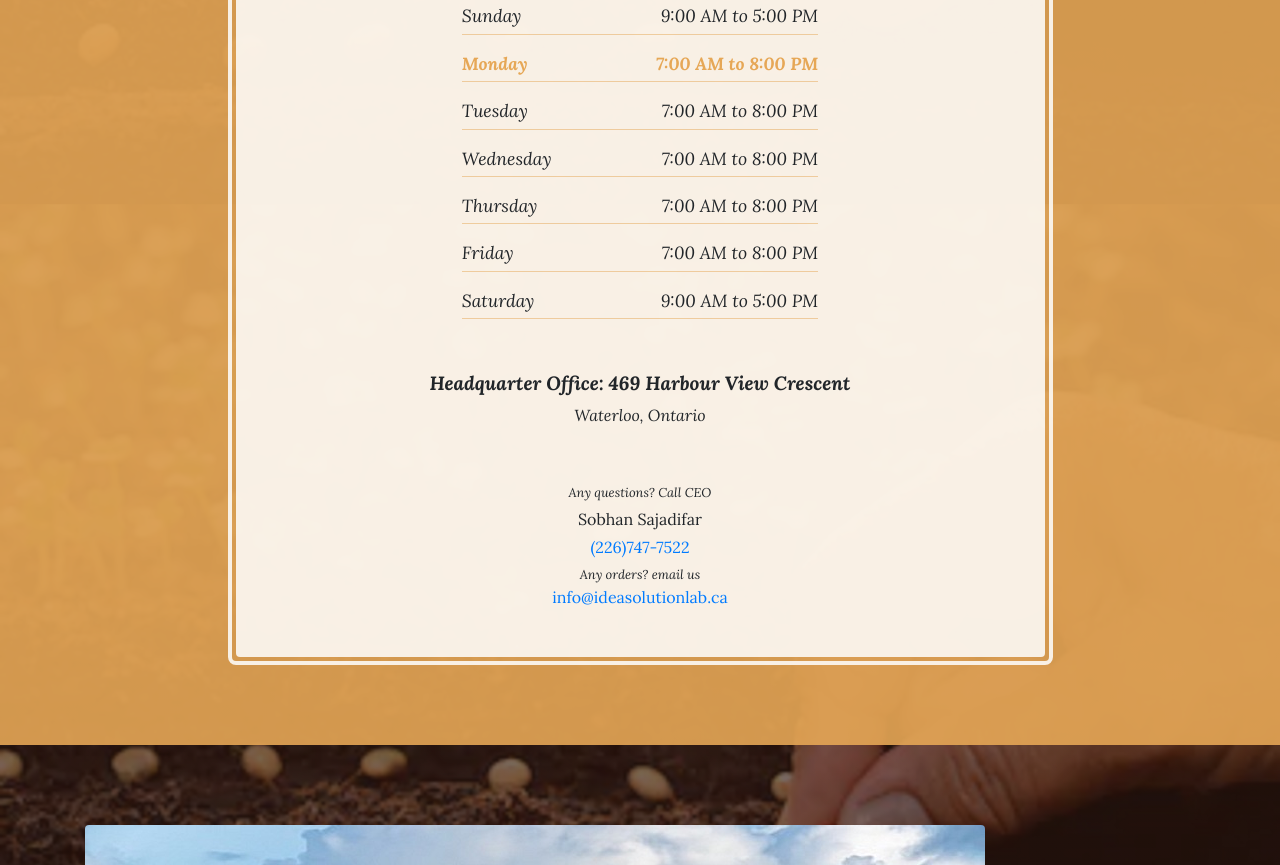
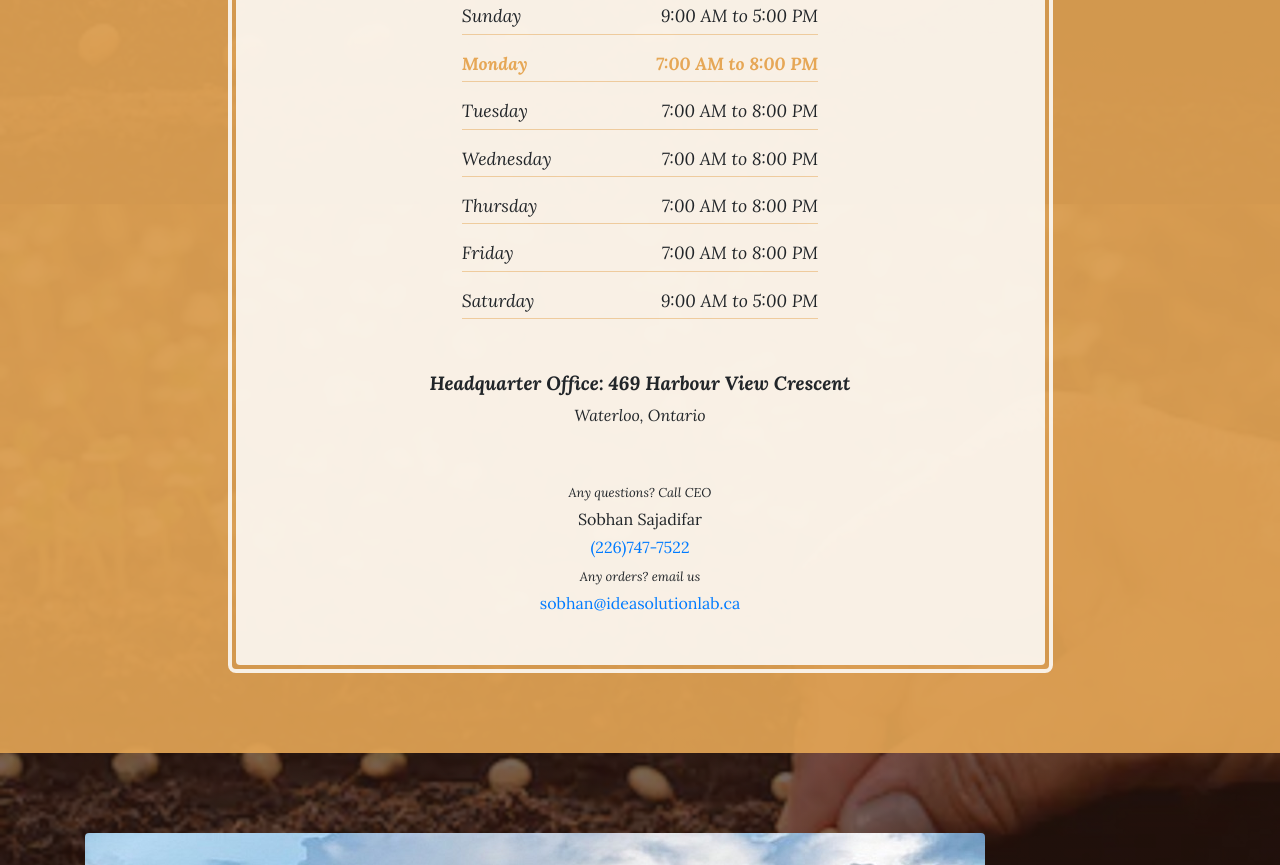
Before and after one commit to MajidToorani/GeniusAgroGenetics, a website: page store.html in a window 1280 px wide. Shown: the part 649-1514 px from the top of the page. Drawn offline with Linux system fonts and the light colour scheme.

Commit message:
Update store.html

```diff
--- a/store.html
+++ b/store.html
@@ -112,13 +112,13 @@
 				<br>
 				<a href="tel:2267477522">(226)747-7522</a>
               </p>
-			  <address class="mb-0">
+			  <p class="mb-0">
                 <small>
                   <em>Any orders? email us</em>
                 </small>
                 <br>
-                <a href="mailto:info@ideasolutionlab.ca">info@ideasolutionlab.ca</a>
-              </address>
+                <a href="mailto:info@ideasolutionlab.ca">sobhan@ideasolutionlab.ca</a>
+              </p>
             </div>
           </div>
         </div>
```
